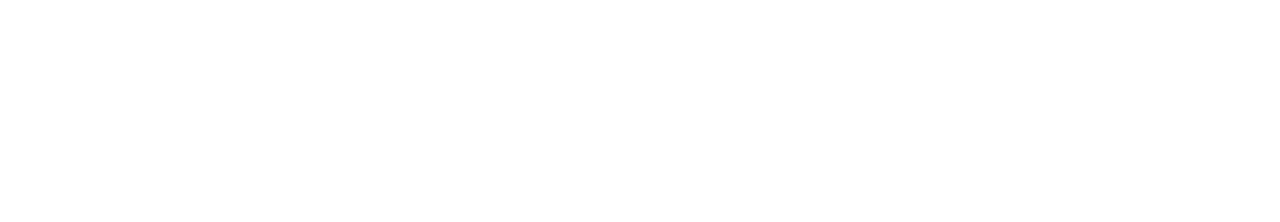
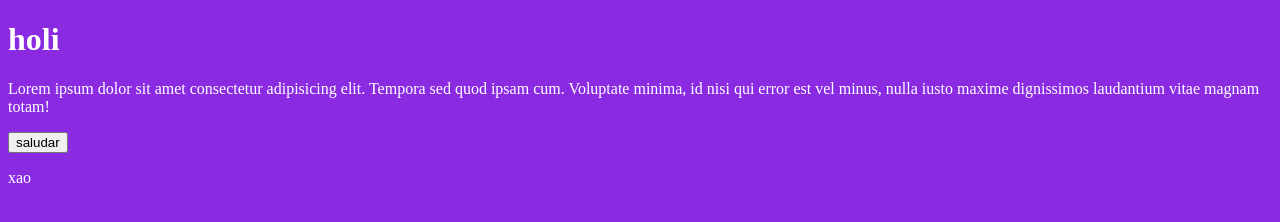
Before and after one commit to camilobvstn/lol, a plain HTML site: page index.html in a window 1280 px wide. Drawn offline with Linux system fonts and the light colour scheme.

Commit message:
interfaz
:v

```diff
--- /dev/null
+++ b/estilo.css
@@ -0,0 +1,7 @@
+body{
+    background-color: blueviolet;
+}
+
+h1,p{
+    color: white;
+}
--- a/index.html
+++ b/index.html
@@ -4,8 +4,12 @@
     <meta charset="UTF-8">
     <meta name="viewport" content="width=device-width, initial-scale=1.0">
     <title>Document</title>
+    <link rel="stylesheet" href="estilo.css">
 </head>
 <body>
-
+    <h1>holi</h1>
+    <p>Lorem ipsum dolor sit amet consectetur adipisicing elit. Tempora sed quod ipsam cum. Voluptate minima, id nisi qui error est vel minus, nulla iusto maxime dignissimos laudantium vitae magnam totam!</p>
+    <button>saludar</button>
+    <p>xao</p>
 </body>
 </html>
```
